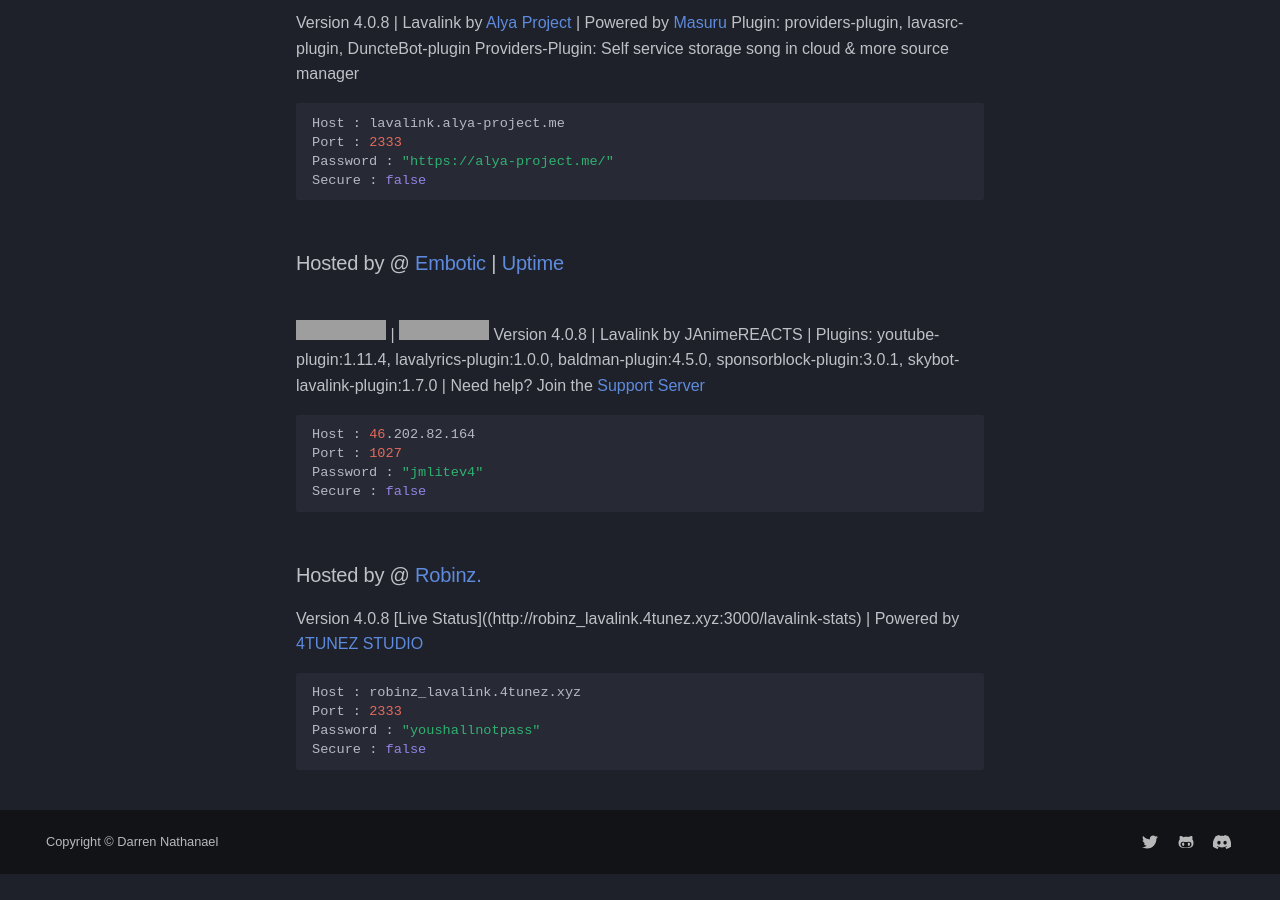
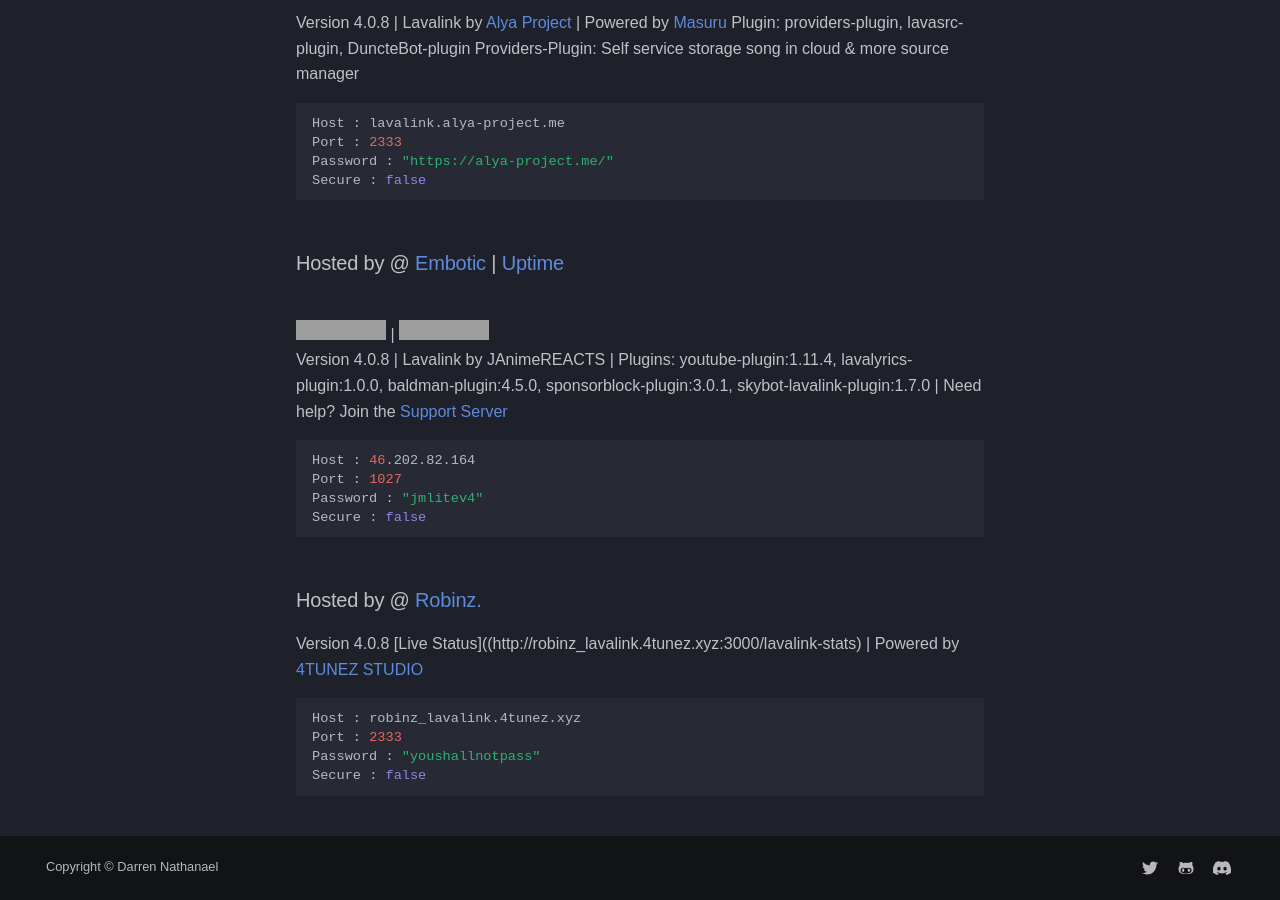
Before and after one commit to DarrenOfficial/lavalink-list, an MkDocs documentation site: the page built from docs/NoSSL/lavalink-without-ssl.md, in a window 1280 px wide and 900 px high, scrolled down 3360 px. Built offline with MkDocs 1.6.1 and Material for MkDocs 9.7.7, drawn with Linux system fonts in a browser that asks for light colours; some web fonts are replaced; comment, search, counter and statistics services are not loaded; a style sheet for code colours, icons or effects is not loaded; before the commit the page ends 4234 px from its top, so only the background shows below that; grey boxes are pictures that could not be loaded.

````diff
--- a/docs/NoSSL/lavalink-without-ssl.md
+++ b/docs/NoSSL/lavalink-without-ssl.md
@@ -152,7 +152,7 @@ Secure : false
 
 ### Hosted by @ [Embotic](https://discord.gg/XpNWvYjX5F) | [Uptime](http://87.106.36.114:6281/)
 <br />
-![stat](http://87.106.36.114:6281/api/v1/badge/status/:JM Lite LAVALINK) | ![v4players](http://87.106.36.114:6281/api/v1/badge/players/:JM Lite LAVALINK)
+![stat](http://87.106.36.114:6281/api/v1/badge/status/:JM Lite LAVALINK) | ![v4players](http://87.106.36.114:6281/api/v1/badge/players/:JM Lite LAVALINK) <br />
 Version 4.0.8 | Lavalink by JAnimeREACTS | Plugins: youtube-plugin:1.11.4, lavalyrics-plugin:1.0.0, baldman-plugin:4.5.0, sponsorblock-plugin:3.0.1, skybot-lavalink-plugin:1.7.0 | Need help? Join the [Support Server](https://discord.gg/NsTFDYvhXd)
 ```bash
 Host : 46.202.82.164
````
